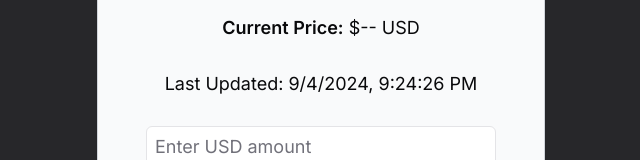
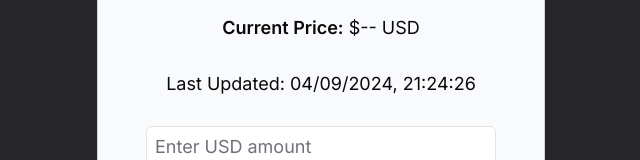
Before and after one commit to peterchijioke/btc-widget, a Next.js app: page / in a window 1280 px wide. Shown: the part 163-323 px from the top of the page, without its empty margins (319-959 px from the left). Built offline with nearby package versions, Linux system fonts and the light colour scheme; no server answers.

Commit message:
feat: added comment to each component

```diff
--- a/app/_components/BtcWidget.tsx
+++ b/app/_components/BtcWidget.tsx
@@ -5,6 +5,7 @@ import { fetchBtcPrice } from "../_services/fetch-btc-price";
 import useSWR from "swr";
 import { Loader } from "lucide-react";
 import { Input } from "@/components/ui/input";
+import { format } from "date-fns";
 import { Card, CardContent, CardHeader, CardTitle } from "@/components/ui/card";
 
 /**
@@ -25,7 +26,7 @@ const BtcWidget = () => {
   const [usdAmount, setUsdAmount] = useState("");
   const [btcAmount, setBtcAmount] = useState("--");
   const [lastUpdated, setLastUpdated] = useState(
-    new Date().toLocaleString() ?? "--"
+    format(new Date(), "dd/MM/yyyy, HH:mm:ss") ?? "--"
   );
 
   const handleInputChange = (e: React.ChangeEvent<HTMLInputElement>) => {
--- a/package.json
+++ b/package.json
@@ -12,6 +12,7 @@
     "axios": "^1.7.7",
     "class-variance-authority": "^0.7.0",
     "clsx": "^2.1.1",
+    "date-fns": "^3.6.0",
     "lucide-react": "^0.438.0",
     "next": "14.2.7",
     "react": "^18",
```
Also changed, not shown: 1 other file (tests, documents, lock files or other folders).
